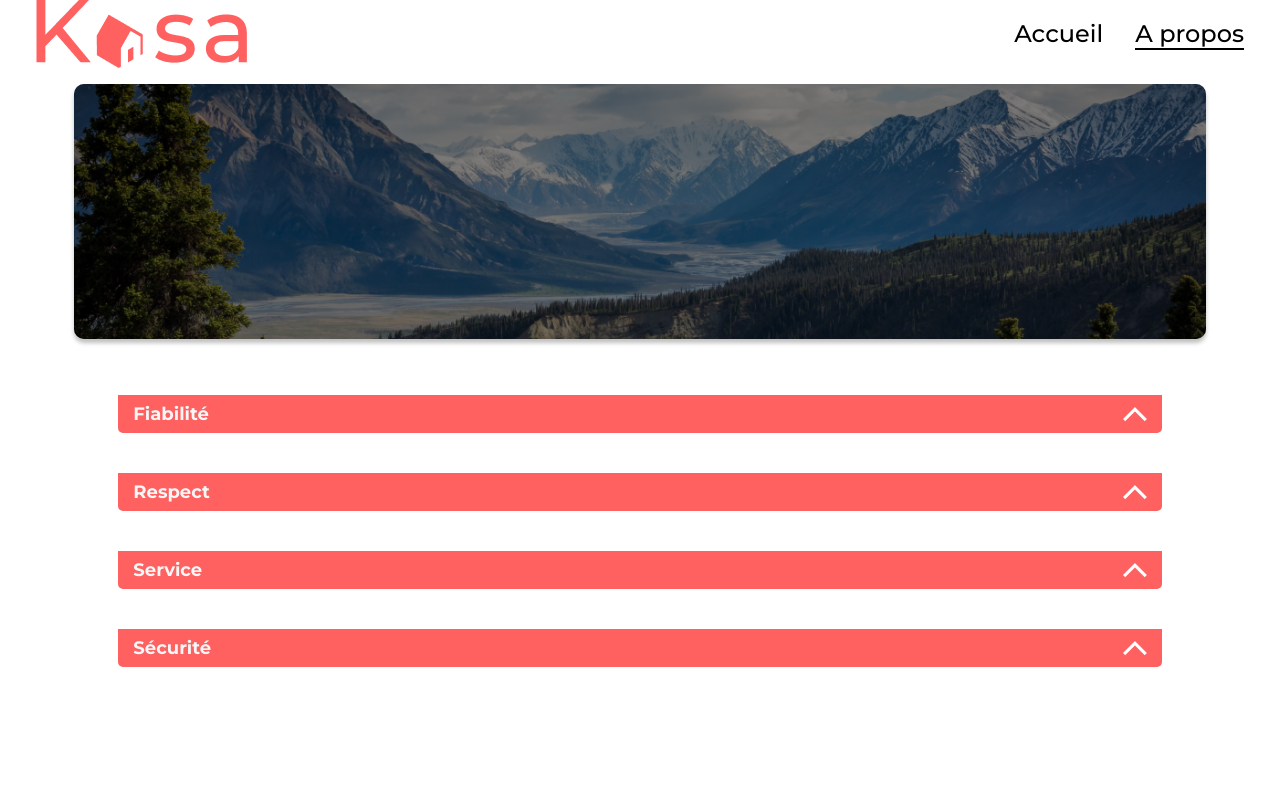
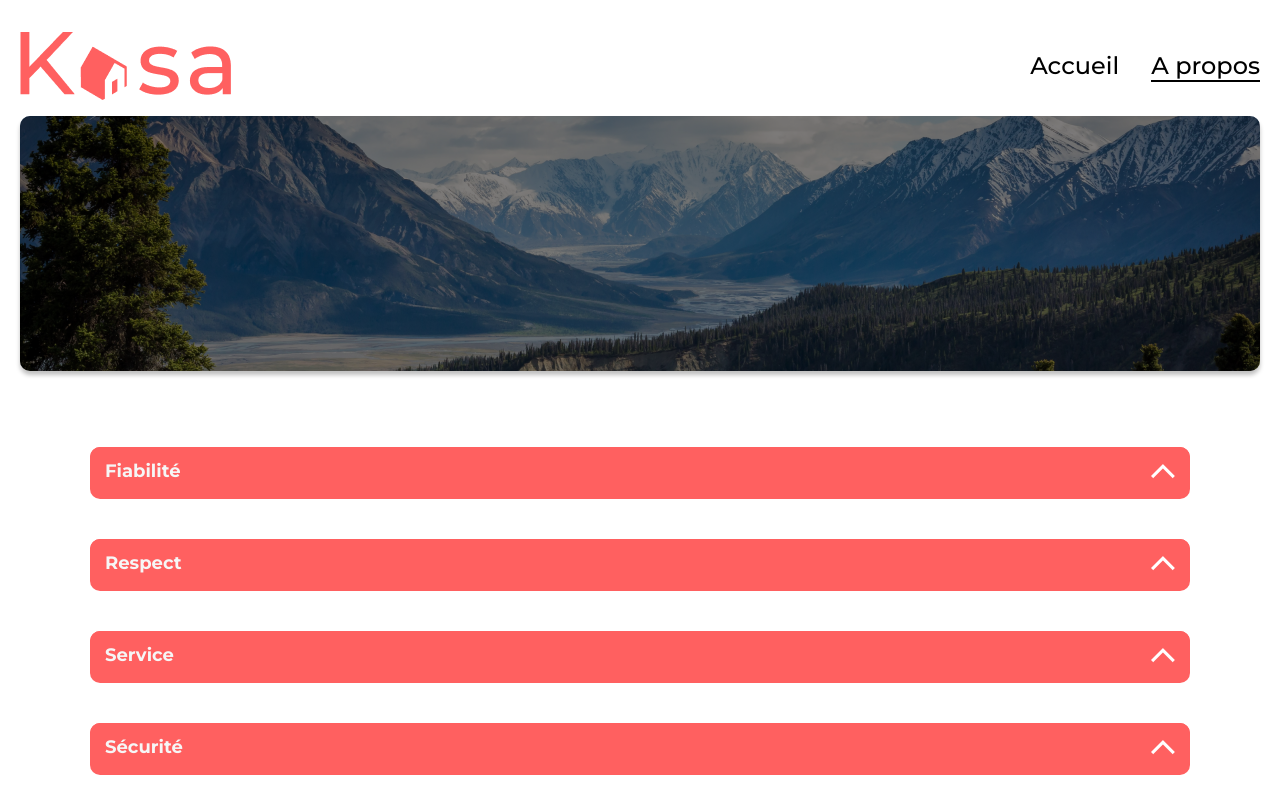
Before and after one commit to Nesanu/Project_P6_React_KASA, a React (Vite) app: page /about in a window 1280 px wide. Shown: the top 800 px of the page. Built offline with nearby package versions, Linux system fonts and the light colour scheme.

Commit message:
Modifications du 14.02.2025 cnant ma page Logement : Collapse.scss, main.scss, style.scss, Error-page.jsx, Logement.scss

```diff
--- a/src/components/collapse/Collapse.scss
+++ b/src/components/collapse/Collapse.scss
@@ -6,8 +6,10 @@
 .collapse{
     background-color: #FF6060;
     max-width: 1100px;
-    border-bottom-left-radius: 5px;
-    border-bottom-right-radius: 5px;
+    // border-bottom-left-radius: 5px;
+    // border-bottom-right-radius: 5px;
+    border-radius: 10px;
+    min-height: 52px;
     margin: 0 auto;
     font-size: inherit;
     &_title{
@@ -15,13 +17,14 @@
         display: flex;
         justify-content: space-between;
         align-items: center;
+        gap: 10px;
         background-color:  #FF6060;
         color: #F6F6F6;
         // color: #FFFFFF
         border-radius: 10px;
         font-weight: 700;
         font-size: clamp(13px, 1.8vw, 18px);
-        padding: 10px 15px;
+        padding: 15px 15px;
         cursor: pointer;
         .arrow{
             transition: all 0.2s ease-in-out;
@@ -78,3 +81,6 @@
         }
     }
 }
+// .collapse_title{
+//     font-size: 10px;
+// }
--- a/src/styles/main.scss
+++ b/src/styles/main.scss
@@ -9,6 +9,7 @@
   /*Positionement de mon layout*/
   display: flex;
   flex-direction: column;
+  // gap: 20px;
 }
 
 .logo {
@@ -52,6 +53,7 @@ html,
 body {
   padding: 0;
   margin: 0;
+  margin-top: 1rem;
   position: relative;
   box-sizing: border-box;
 }
@@ -64,13 +66,15 @@ body {
     main {
       max-width: 1240px;
       box-sizing: border-box;
-      padding: 1rem;
+      margin-top: 1rem;
       margin: 0 auto;
-    }
+          }
 
     & main {
       min-height: calc(100vh - 288px);
       flex: 1;
+      margin-top: 1rem;
+      width: 100%;
     }
   }
 }
--- a/src/views/about/style.scss
+++ b/src/views/about/style.scss
@@ -15,8 +15,10 @@
 .about{
     display: flex;
     flex-direction: column;
-    // min-height: calc(100vh - 40px);
+    min-height: calc(100vh - 40px);
     height: fit-content;
+    width: 100%;
+    gap: 20px;
 
     @media screen and (max-width: 500px){
         min-height: calc(100vh - 20px);
--- a/src/views/logement/Logement.scss
+++ b/src/views/logement/Logement.scss
@@ -130,3 +130,12 @@
 .custom-collapse{
     font-size: 10px;
 }
+
+.accomodation_collapse_item{
+    width: 50%;
+    border-radius: 10px;
+    height: 52px;
+    @media screen and (max-width: 650px){
+        width: 100%;
+    }
+}
```
Also changed, not shown: src/main.jsx (+9 -0 lines), src/views/errors/Error-page.jsx (+9 -0 lines).
